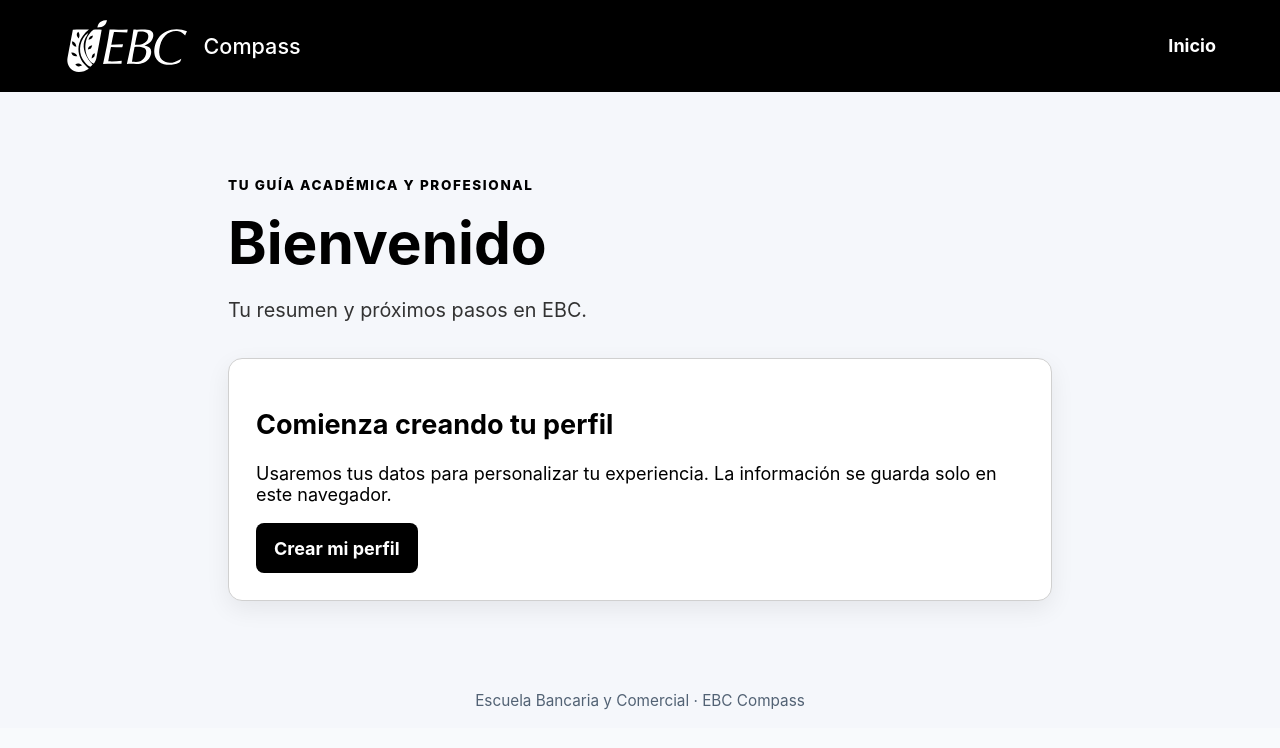
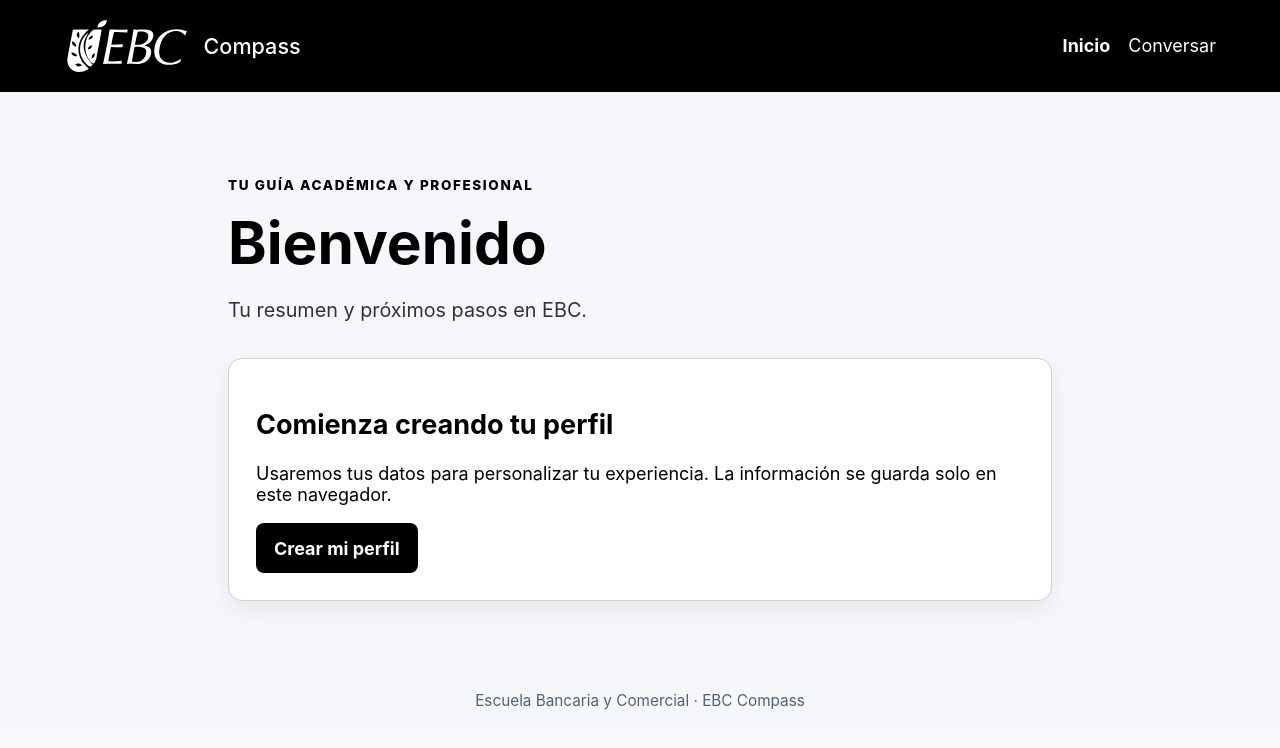
Before and after one commit to EBCoDivas/ebc-compass, a React (Vite) app in the folder frontend/: page / in a window 1280 px wide. Shown: the top 748 px of the page. Built offline with nearby package versions, Linux system fonts and the light colour scheme; no server answers.

Commit message:
refactor(frontend): move assistant to primary navigation

```diff
--- a/frontend/src/components/Layout.tsx
+++ b/frontend/src/components/Layout.tsx
@@ -8,6 +8,7 @@ export function Layout({ children }: { children: ReactNode }) {
         <NavLink className="brand" to="/"><img src="/ebc-logo.svg" alt="EBC - La Escuela de Negocios de México" /><span>Compass</span></NavLink>
         <nav aria-label="Navegación principal">
           <NavLink className="nav-link" to="/">Inicio</NavLink>
+          <NavLink className="nav-link" to="/asistente">Conversar</NavLink>
         </nav>
       </header>
       {children}
```
Also changed, not shown: frontend/src/pages/Home.tsx (+1 -1 lines).
